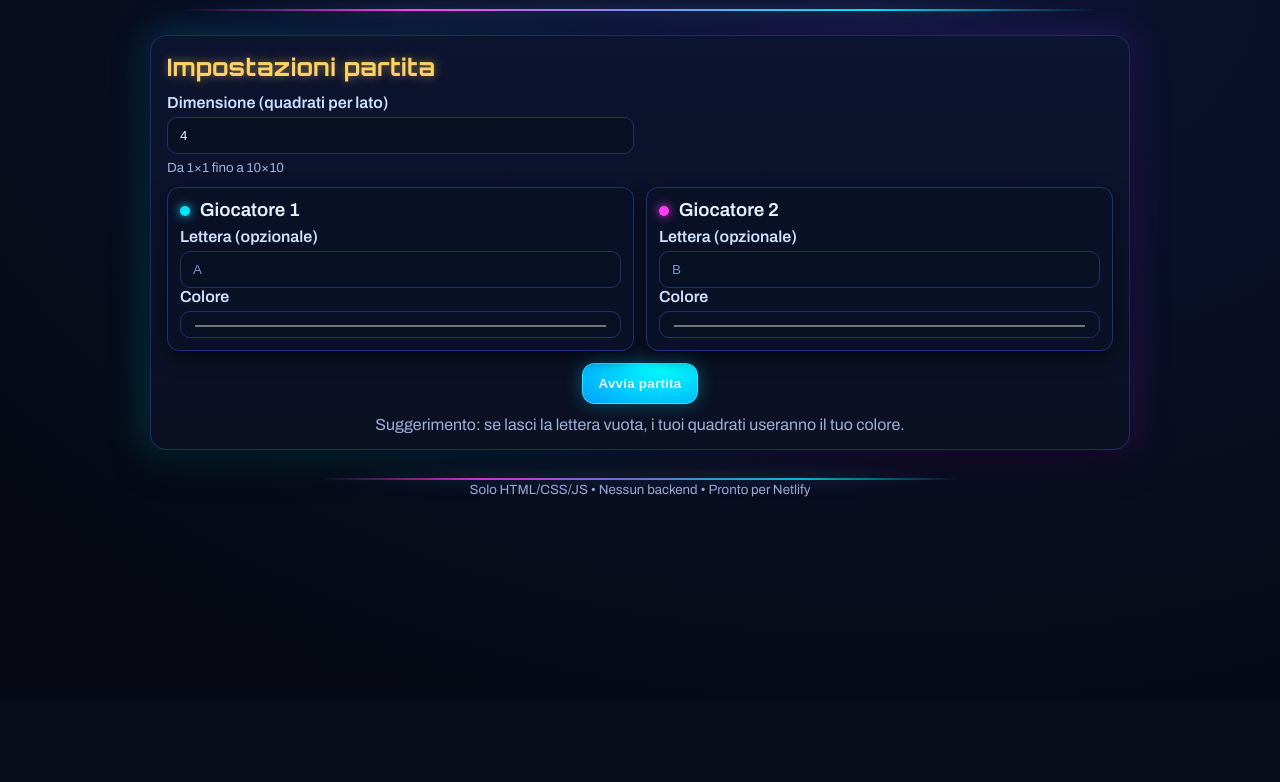
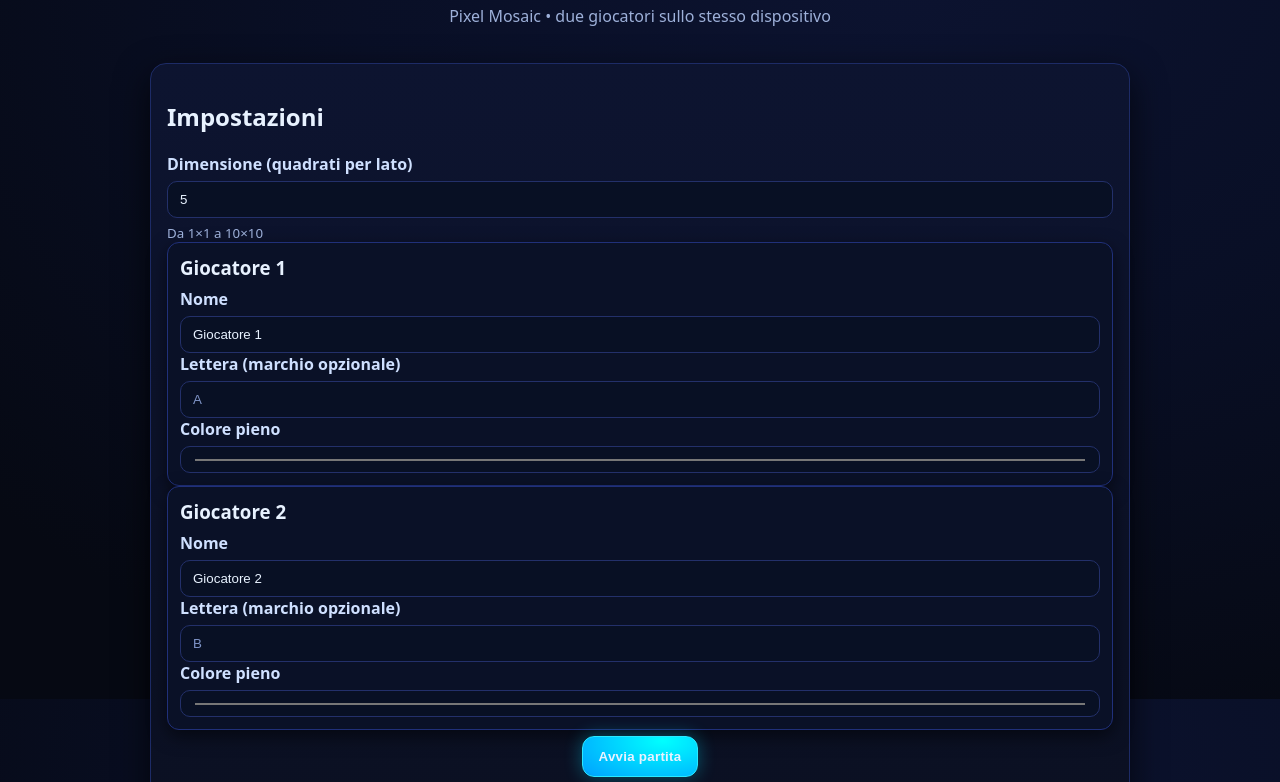
Before and after one commit to brianmartiz/Dots-and-boxes, a plain HTML site: page index.html in a window 1280 px wide. Shown: the part 101-883 px from the top of the page. Before the commit the page ends 800 px from the top, so only its background shows below. Drawn offline with Linux system fonts and the light colour scheme.

Commit message:
Update index.html

```diff
--- a/index.html
+++ b/index.html
@@ -2,99 +2,101 @@
 <html lang="it">
 <head>
   <meta charset="UTF-8" />
-  <title>Dots & Boxes — Neon 70s</title>
-  <meta name="viewport" content="width=device-width, initial-scale=1.0" />
-  <!-- Font -->
-  <link href="https://fonts.googleapis.com/css2?family=Orbitron:wght@500;700&family=Archivo:wght@400;600&display=swap" rel="stylesheet">
-  <!-- CSS con cache buster -->
-  <link rel="stylesheet" href="./style.css?v=neon3" />
+  <title>Dots & Boxes — Pixel Mosaic</title>
+  <meta name="viewport" content="width=device-width, initial-scale=1" />
+  <link href="https://fonts.googleapis.com/css2?family=Inter:wght@500;700&display=swap" rel="stylesheet">
+  <link rel="stylesheet" href="./style.css?v=pixel1">
 </head>
-<body class="theme-dark">
+<body>
   <header class="app-header">
-    <h1 class="neon-title">Dots & Boxes</h1>
-    <p class="subtitle">Neon ’70s • due giocatori sullo stesso dispositivo</p>
-    <div class="neon-divider" aria-hidden="true"></div>
+    <h1 class="title">Dots & Boxes</h1>
+    <p class="subtitle">Pixel Mosaic • due giocatori sullo stesso dispositivo</p>
   </header>
 
-  <!-- Pannello configurazione -->
-  <section id="config" class="panel neon-card">
-    <h2 class="panel-title">Impostazioni partita</h2>
-    <div class="row grid-2">
-      <label for="gridSize" class="field">
+  <!-- Config -->
+  <section id="config" class="panel container">
+    <h2 class="h2">Impostazioni</h2>
+
+    <div class="grid-2">
+      <label class="field">
         <span class="label">Dimensione (quadrati per lato)</span>
-        <input id="gridSize" type="number" min="1" max="10" value="4" />
-        <small class="help">Da 1×1 fino a 10×10</small>
+        <input id="gridSize" type="number" min="1" max="10" value="5" />
+        <small class="help">Da 1×1 a 10×10</small>
       </label>
-      <div class="field fake-field"></div>
+      <div></div>
     </div>
 
-    <div class="row players">
-      <div class="player-card neon-subcard">
-        <h3><span class="badge p1"></span> Giocatore 1</h3>
+    <div class="players grid-2">
+      <div class="player-card">
+        <h3 class="h3">Giocatore 1</h3>
         <label class="field">
-          <span class="label">Lettera (opzionale)</span>
+          <span class="label">Nome</span>
+          <input id="p1Name" type="text" maxlength="20" placeholder="Nome" value="Giocatore 1" />
+        </label>
+        <label class="field">
+          <span class="label">Lettera (marchio opzionale)</span>
           <input id="p1Letter" type="text" maxlength="1" placeholder="A" />
         </label>
         <label class="field">
-          <span class="label">Colore</span>
-          <input id="p1Color" type="color" value="#00e5ff" />
+          <span class="label">Colore pieno</span>
+          <input id="p1Color" type="color" value="#12C2E9" />
         </label>
       </div>
 
-      <div class="player-card neon-subcard">
-        <h3><span class="badge p2"></span> Giocatore 2</h3>
+      <div class="player-card">
+        <h3 class="h3">Giocatore 2</h3>
         <label class="field">
-          <span class="label">Lettera (opzionale)</span>
+          <span class="label">Nome</span>
+          <input id="p2Name" type="text" maxlength="20" placeholder="Nome" value="Giocatore 2" />
+        </label>
+        <label class="field">
+          <span class="label">Lettera (marchio opzionale)</span>
           <input id="p2Letter" type="text" maxlength="1" placeholder="B" />
         </label>
         <label class="field">
-          <span class="label">Colore</span>
-          <input id="p2Color" type="color" value="#ff3df7" />
+          <span class="label">Colore pieno</span>
+          <input id="p2Color" type="color" value="#F72585" />
         </label>
       </div>
     </div>
 
-    <div class="row actions">
-      <button id="startBtn" class="btn primary" type="button">Avvia partita</button>
+    <div class="actions centered">
+      <button id="startBtn" type="button" class="btn primary">Avvia partita</button>
     </div>
-    <p class="hint">Suggerimento: se lasci la lettera vuota, i tuoi quadrati useranno il tuo colore.</p>
+    <p class="hint">Se lasci vuota la lettera, i tuoi quadrati saranno solo “pixel” di colore.</p>
   </section>
 
-  <!-- Area di gioco -->
-  <section id="gameArea" class="panel neon-card game-enter" hidden>
+  <!-- Game -->
+  <section id="gameArea" class="panel container" hidden>
     <div class="topbar">
-      <div id="turnIndicator" class="turn-indicator">
-        Turno: <span id="turnWho" class="who"></span>
+      <div class="turn">
+        Turno: <span id="turnWho" class="pill"></span>
       </div>
       <div class="controls">
-        <button id="undoBtn" class="btn ghost" type="button" title="Annulla mossa">↶ Annulla</button>
-        <button id="scoreBtn" class="btn ghost" type="button">Mostra punteggio</button>
-        <button id="muteBtn" class="btn ghost" type="button" aria-pressed="false" title="Mute SFX">🔊 Audio</button>
-        <button id="newBtn" class="btn" type="button">Nuova partita</button>
+        <button id="undoBtn" type="button" class="btn">↶ Annulla</button>
+        <button id="scoreBtn" type="button" class="btn">Mostra punteggio</button>
+        <button id="newBtn" type="button" class="btn">Nuova partita</button>
       </div>
     </div>
 
-    <div id="boardWrapper" class="board-wrapper">
-      <div id="board" class="board" aria-label="griglia di gioco" role="grid"></div>
-      <div class="board-glow" aria-hidden="true"></div>
+    <div class="board-wrap">
+      <div id="board" class="board" aria-label="griglia" role="grid"></div>
     </div>
   </section>
 
   <!-- Modal punteggio -->
   <dialog id="scoreModal" class="modal">
-    <h3 class="neon">Punteggio</h3>
-    <div id="scoreContent" class="score-content"></div>
-    <div class="modal-actions">
-      <button id="closeScore" class="btn primary" type="button">Chiudi</button>
+    <h3 class="h3">Punteggio</h3>
+    <div id="scoreContent" class="score"></div>
+    <div class="actions right">
+      <button id="closeScore" type="button" class="btn primary">Chiudi</button>
     </div>
   </dialog>
 
-  <footer class="app-footer">
-    <div class="neon-divider small" aria-hidden="true"></div>
-    <small>Solo HTML/CSS/JS • Nessun backend • Pronto per Netlify</small>
+  <footer class="app-footer container">
+    <small>Solo HTML/CSS/JS • Pronto per Netlify</small>
   </footer>
 
-  <!-- JS con cache buster -->
-  <script src="./script.js?v=neon3" defer></script>
+  <script src="./script.js?v=pixel1" defer></script>
 </body>
 </html>
```
